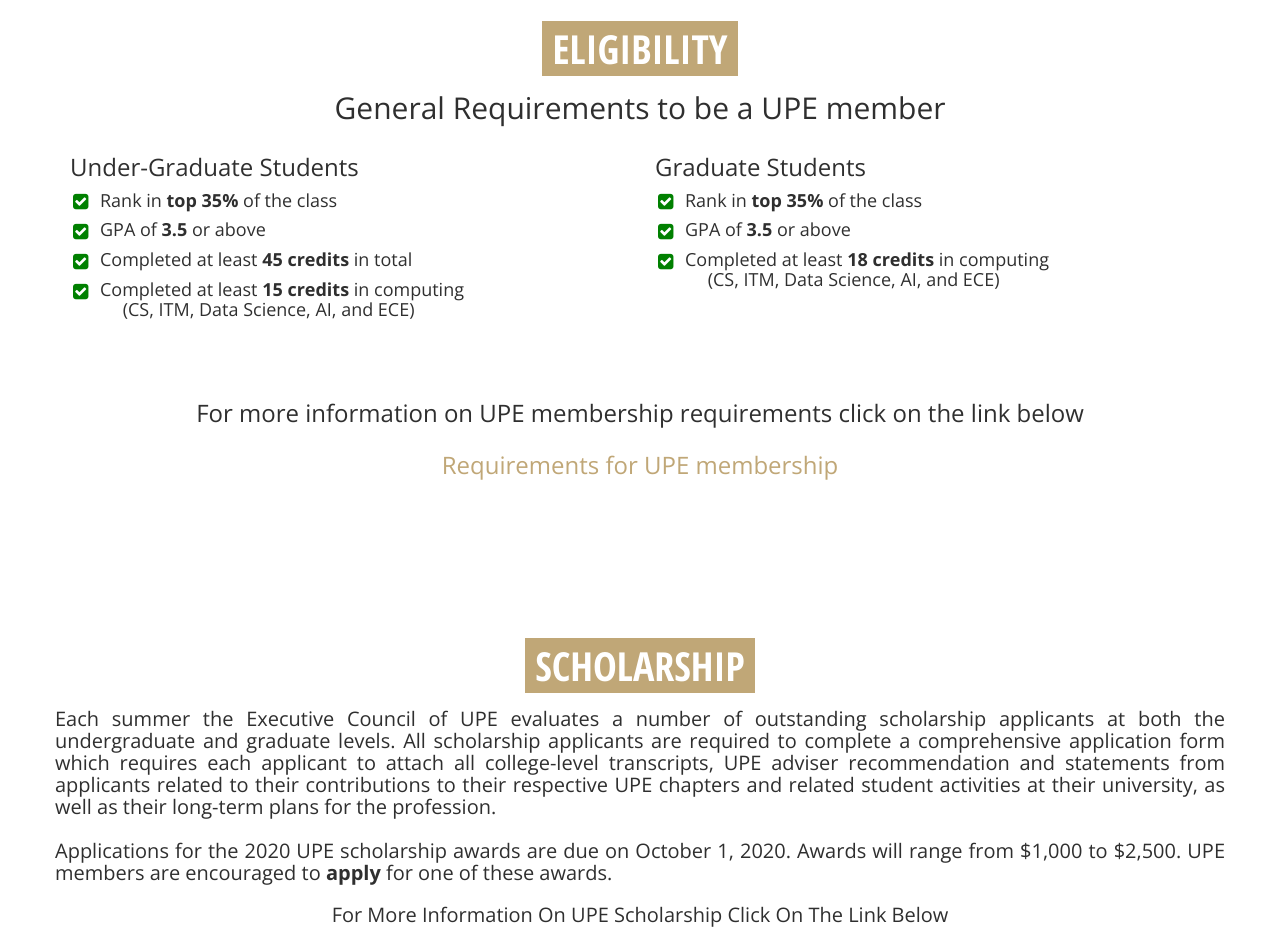
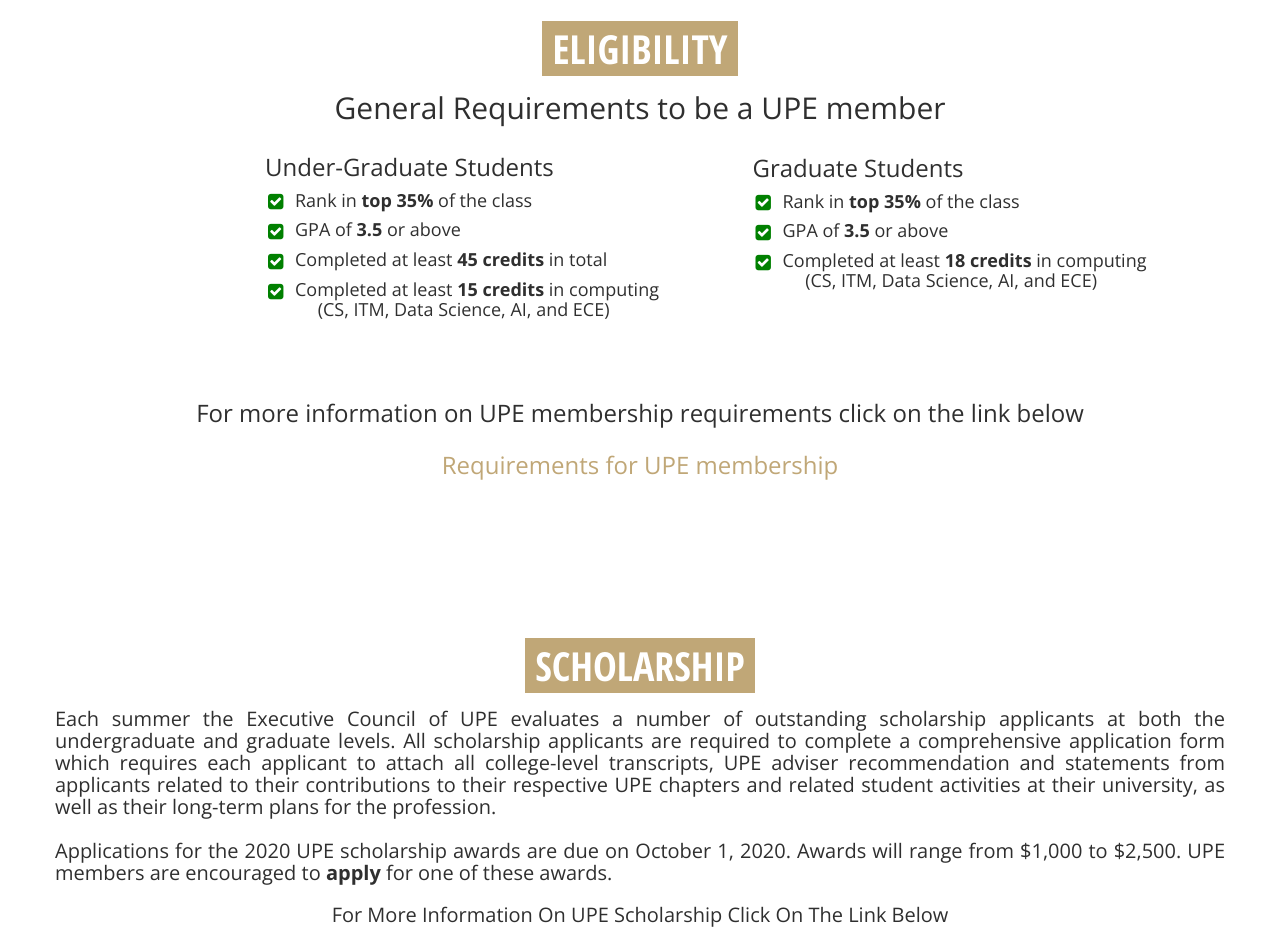
Before and after one commit to btauro/UPE_IIT, a plain HTML site: page index.html in a window 1280 px wide. Shown: the part 2000-2934 px from the top of the page. Drawn offline with nearby package versions, Linux system fonts and the light colour scheme.

Commit message:
centered eligibility

```diff
--- a/index.html
+++ b/index.html
@@ -201,7 +201,10 @@
 		<div class="container">
 			<div class="wrapper-eligibility">
 				<div class="row">
-					<div class="col-lg-6 col-sm-6">
+				<div class="col-lg-2 col-sm-2">
+				</div>
+				<div class="col-lg-5 col-sm-4">
+
 						<div class="news-content wow fadeInLeft" data-wow-duration="1s" data-wow-delay="300ms">
 <!--
 							<div class="entry-header">
@@ -225,7 +228,9 @@
 							</div>
 						</div>
 					</div>
-					<div class="col-lg-6 col-sm-6">
+				<div class="col-lg-2  col-sm-2">
+				</div>
+					<div class="col-lg-5 col-sm-4">
 						<div class="news-content wow fadeInRight" data-wow-duration="1s" data-wow-delay="300ms">
 							<!--
 							<div class="entry-header">
```
